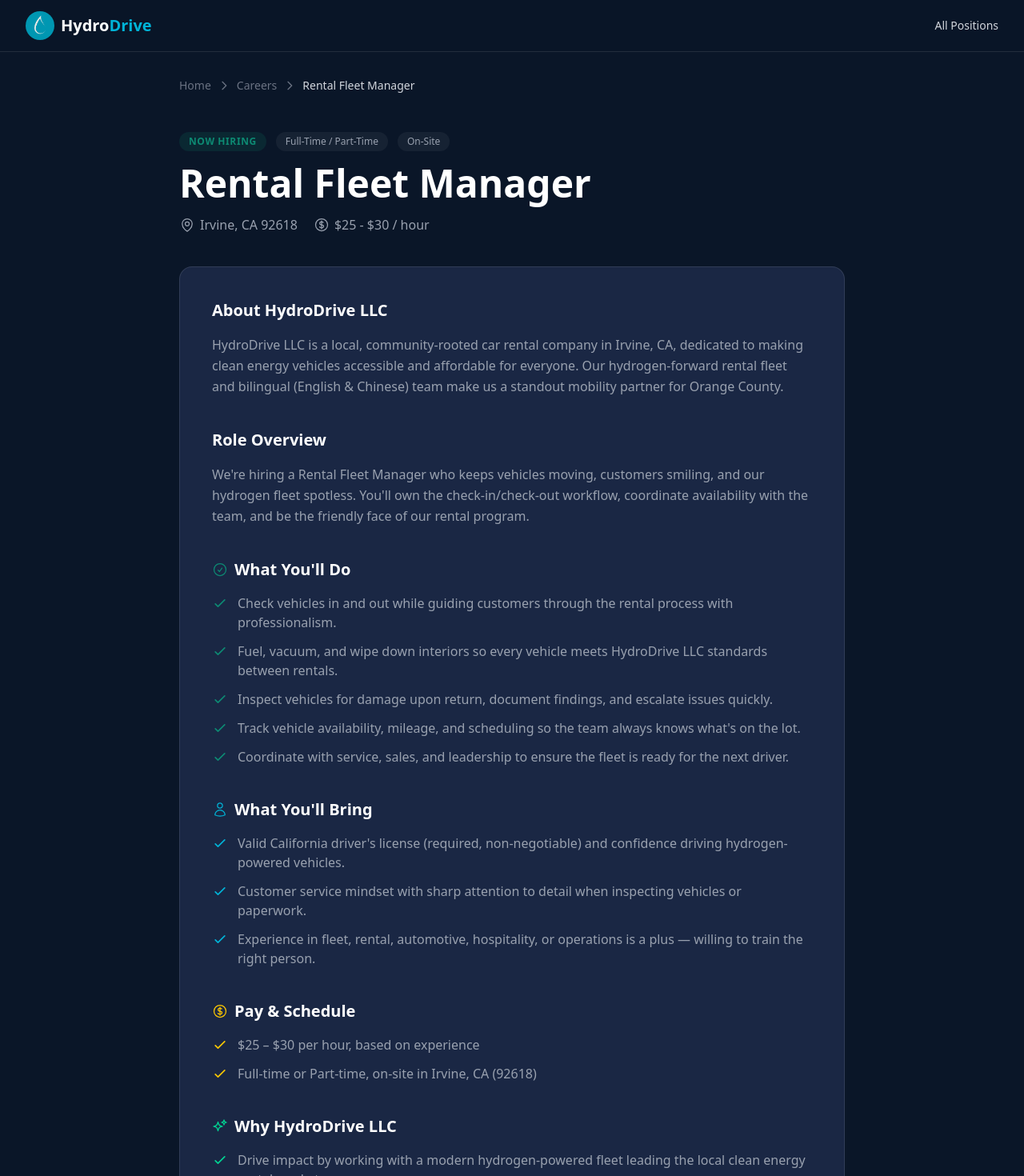
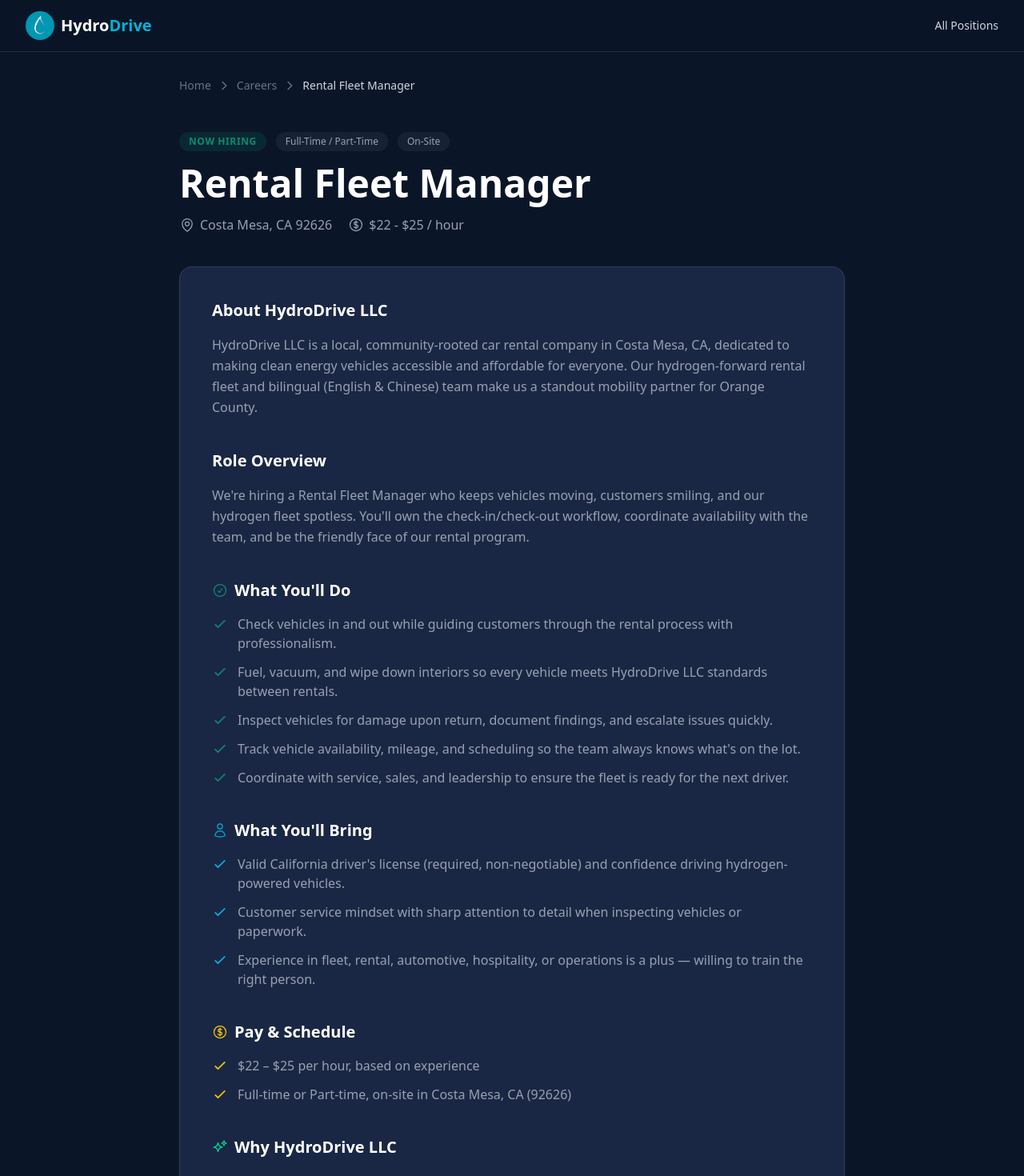
Before and after one commit to saaamxzy/hydrodriveusa, a Next.js app: page /career/rental-fleet-manager in a window 1280 px wide. Shown: the top 1470 px of the page at 80% size. Built offline with nearby package versions, Linux system fonts and the light colour scheme.

Commit message:
Update site content and job details

```diff
--- a/src/app/career/page.tsx
+++ b/src/app/career/page.tsx
@@ -5,7 +5,7 @@ import type { Metadata } from "next";
 export const metadata: Metadata = {
   title: "Careers | HydroDrive USA",
   description:
-    "Join HydroDrive LLC and help build the operations, software, and infrastructure behind accessible clean-energy mobility. View our Irvine and remote openings.",
+    "Join HydroDrive LLC and help build the operations, software, and infrastructure behind accessible clean-energy mobility. View our Costa Mesa and remote openings.",
 };
 
 export default function CareerPage() {
@@ -14,8 +14,8 @@ export default function CareerPage() {
       title: "Rental Fleet Manager",
       href: "/career/rental-fleet-manager",
       employmentType: "Full-Time / Part-Time",
-      location: "Irvine, CA",
-      compensation: "$25 - $30 / hour",
+      location: "Costa Mesa, CA",
+      compensation: "$22 - $25 / hour",
       department: "Operations",
     },
     {
@@ -74,7 +74,7 @@ export default function CareerPage() {
             Join Our Mission
           </h1>
           <p className="text-xl text-gray-400 max-w-2xl mx-auto">
-            Help us make clean energy vehicles accessible and affordable for everyone. We&apos;re a community-rooted team in Irvine, CA, and we&apos;re growing.
+            Help us make clean energy vehicles accessible and affordable for everyone. We&apos;re a community-rooted team in Costa Mesa, CA, and we&apos;re growing.
           </p>
         </div>
       </section>
--- a/src/app/career/rental-fleet-manager/page.tsx
+++ b/src/app/career/rental-fleet-manager/page.tsx
@@ -5,7 +5,7 @@ import type { Metadata } from "next";
 export const metadata: Metadata = {
   title: "Rental Fleet Manager | Careers | HydroDrive USA",
   description:
-    "Join HydroDrive LLC as a Rental Fleet Manager in Irvine, CA. $25-$30/hr, full-time or part-time. Help us lead the local clean energy rental market.",
+    "Join HydroDrive LLC as a Rental Fleet Manager in Costa Mesa, CA 92626. $22-$25/hr, full-time or part-time. Help us lead the local clean energy rental market.",
 };
 
 export default function RentalFleetManagerPage() {
@@ -91,13 +91,13 @@ export default function RentalFleetManagerPage() {
                   <path strokeLinecap="round" strokeLinejoin="round" strokeWidth={1.5} d="M15 10.5a3 3 0 11-6 0 3 3 0 016 0z" />
                   <path strokeLinecap="round" strokeLinejoin="round" strokeWidth={1.5} d="M19.5 10.5c0 7.142-7.5 11.25-7.5 11.25S4.5 17.642 4.5 10.5a7.5 7.5 0 1115 0z" />
                 </svg>
-                Irvine, CA 92618
+                Costa Mesa, CA 92626
               </span>
               <span className="flex items-center gap-1.5">
                 <svg className="w-5 h-5" fill="none" stroke="currentColor" viewBox="0 0 24 24">
                   <path strokeLinecap="round" strokeLinejoin="round" strokeWidth={1.5} d="M12 6v12m-3-2.818l.879.659c1.171.879 3.07.879 4.242 0 1.172-.879 1.172-2.303 0-3.182C13.536 12.219 12.768 12 12 12c-.725 0-1.45-.22-2.003-.659-1.106-.879-1.106-2.303 0-3.182s2.9-.879 4.006 0l.415.33M21 12a9 9 0 11-18 0 9 9 0 0118 0z" />
                 </svg>
-                $25 - $30 / hour
+                $22 - $25 / hour
               </span>
             </div>
           </div>
@@ -109,7 +109,7 @@ export default function RentalFleetManagerPage() {
               <div>
                 <h2 className="text-white font-semibold text-xl mb-4">About HydroDrive LLC</h2>
                 <p className="text-gray-400 leading-relaxed">
-                  HydroDrive LLC is a local, community-rooted car rental company in Irvine, CA, dedicated to making clean energy vehicles accessible and affordable for everyone. Our hydrogen-forward rental fleet and bilingual (English &amp; Chinese) team make us a standout mobility partner for Orange County.
+                  HydroDrive LLC is a local, community-rooted car rental company in Costa Mesa, CA, dedicated to making clean energy vehicles accessible and affordable for everyone. Our hydrogen-forward rental fleet and bilingual (English &amp; Chinese) team make us a standout mobility partner for Orange County.
                 </p>
               </div>
 
@@ -174,13 +174,13 @@ export default function RentalFleetManagerPage() {
                     <svg className="w-5 h-5 text-yellow-400 shrink-0 mt-0.5" fill="none" stroke="currentColor" viewBox="0 0 24 24">
                       <path strokeLinecap="round" strokeLinejoin="round" strokeWidth={2} d="M5 13l4 4L19 7" />
                     </svg>
-                    $25 &ndash; $30 per hour, based on experience
+                    $22 &ndash; $25 per hour, based on experience
                   </li>
                   <li className="flex items-start gap-3">
                     <svg className="w-5 h-5 text-yellow-400 shrink-0 mt-0.5" fill="none" stroke="currentColor" viewBox="0 0 24 24">
                       <path strokeLinecap="round" strokeLinejoin="round" strokeWidth={2} d="M5 13l4 4L19 7" />
                     </svg>
-                    Full-time or Part-time, on-site in Irvine, CA (92618)
+                    Full-time or Part-time, on-site in Costa Mesa, CA (92626)
                   </li>
                 </ul>
               </div>
--- a/src/app/layout.tsx
+++ b/src/app/layout.tsx
@@ -4,7 +4,7 @@ import "./globals.css";
 export const metadata: Metadata = {
   title: "HydroDrive USA | Eco-Friendly Vehicle Rentals in Orange County",
   description:
-    "Rent hydrogen fuel cell, electric, and hybrid vehicles in Irvine & Orange County. Zero-emission driving starting at $20/day. Book on Turo today.",
+    "Rent hydrogen fuel cell, electric, hybrid, and fuel-efficient gas vehicles in Irvine & Orange County. Lower-emission driving starting at $20/day. Book on Turo today.",
   icons: {
     icon: "/favicon.png",
     apple: "/apple-touch-icon.png",
--- a/src/app/privacy-policy/page.tsx
+++ b/src/app/privacy-policy/page.tsx
@@ -68,7 +68,7 @@ export default function PrivacyPolicyPage() {
                 asked us to share.
               </p>
               <p className="mb-4">
-                SMS messages are sent via Twilio from <span className="text-white font-medium">+1 (916) 668-4285</span>.
+                SMS messages are sent via Twilio from <span className="text-white font-medium">+1 (918) 238-8688</span>.
                 Messages are sent only to the phone number you called from and only when you ask
                 our agent (including our voice AI auto-attendant, &ldquo;Sona&rdquo;) to text you.
               </p>
--- a/src/app/sms-terms/page.tsx
+++ b/src/app/sms-terms/page.tsx
@@ -40,7 +40,7 @@ export default function SmsTermsPage() {
             <section>
               <h2 className="text-2xl font-bold text-white mb-3">Program description.</h2>
               <p>
-                Hydrodrive&rsquo;s customer service line (+1 916-668-4285) may send you SMS
+                Hydrodrive&rsquo;s customer service line (+1 918-238-8688) may send you SMS
                 messages at your request during or after a call &mdash; for example, to confirm a
                 callback time, share a reservation detail, or send a link you asked for.
               </p>
@@ -75,7 +75,7 @@ export default function SmsTermsPage() {
 
             <section>
               <p className="font-bold text-white">
-                For help, reply HELP or contact us at support@hydrodriveusa.com / +1 (916) 668-4285.
+                For help, reply HELP or contact us at support@hydrodriveusa.com / +1 (918) 238-8688.
               </p>
             </section>
 
```
Also changed, not shown: src/app/page.tsx (+13 -13 lines).
